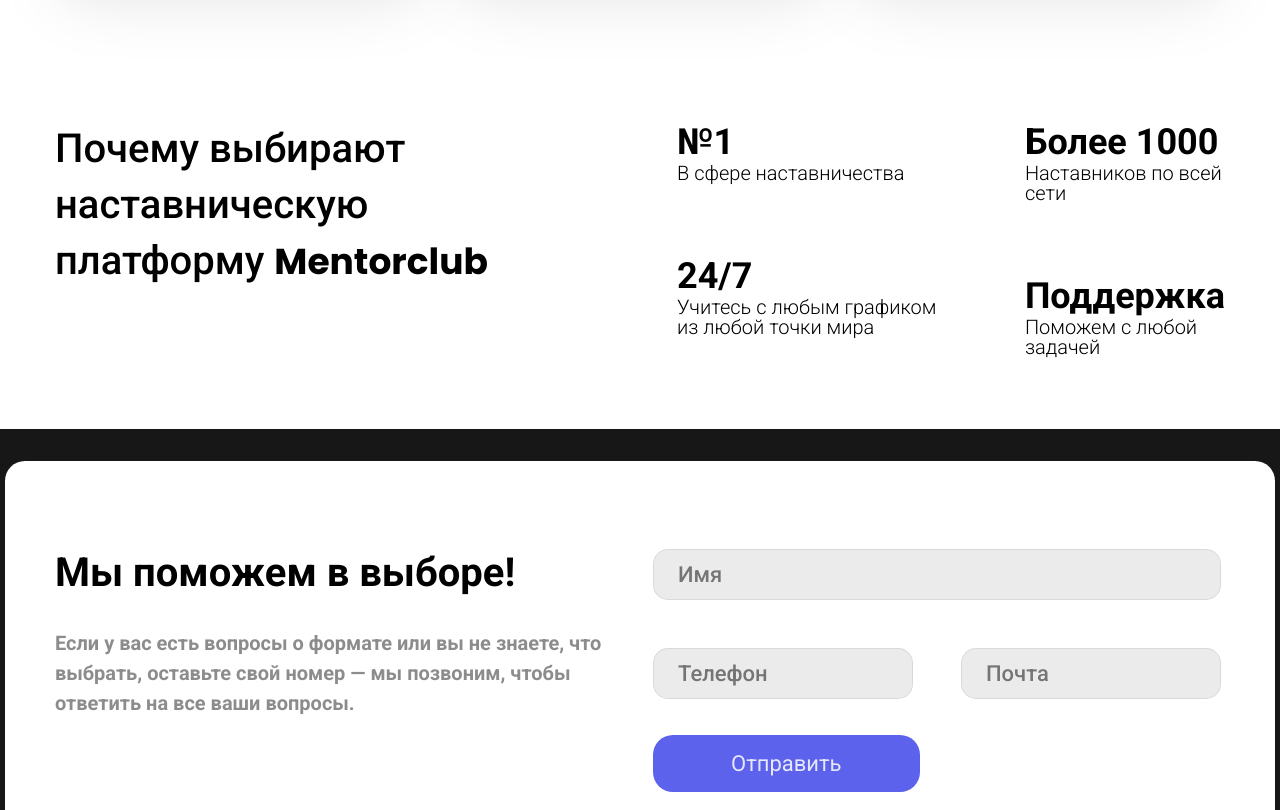
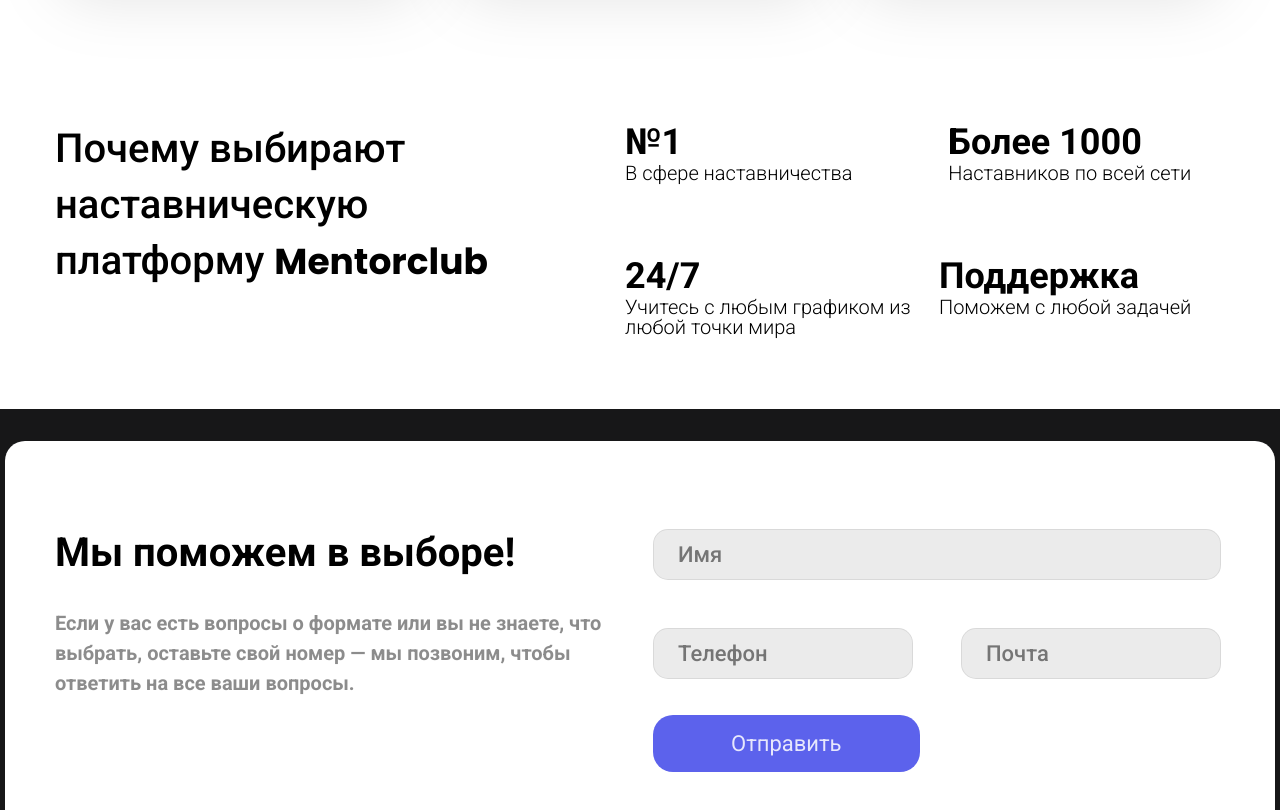
Before and after one commit to ArthurNyan/Mentorclub, a plain HTML site: page media.html in a window 1280 px wide. Shown: the part 1990-2800 px from the top of the page. Drawn offline with Linux system fonts and the light colour scheme.

Commit message:
join and fix

```diff
--- a/css/main.sass
+++ b/css/main.sass
@@ -7,8 +7,9 @@ body
 
 .header
     height: 816px
-    background-image: url("../img/imgmain/bg-header.png")
+    background-image: url("../img/imgmain/bg-header-2.png")
     background-repeat: no-repeat
+    background-position: center
     color: white
 
     ul
@@ -185,19 +186,20 @@ body
         font-weight: 300
         font-size: 20px
         line-height: 100%
-        margin-bottom: 72px
 
 
 .why-parametrs
-    display: flex
-    margin-left: 152px
+    display: block
+    margin-left: 100px
 
 .first-block, .second-block
-    max-width: 290px
-
-.second-block
-    margin-left: 64px
-
+    display: flex
+    justify-content: space-between
+    margin-bottom: 72px
+    div + div
+        margin-left: 24px
+    div
+        max-width: 290px
 .color-black
     background: #171718
     .block-conty
--- a/media.html
+++ b/media.html
@@ -81,14 +81,14 @@
                         <p>В сфере наставничества</p>
                     </div>
                     <div>
-                        <span>24/7</span>
-                        <p>Учитесь с любым графиком из любой точки мира</p>
+                        <span>Более 1000</span>
+                        <p>Наставников по всей сети</p>
                     </div>
                 </div>
                 <div class="second-block">
                     <div>
-                        <span>Более 1000</span>
-                        <p>Наставников по всей сети</p>
+                        <span>24/7</span>
+                        <p>Учитесь с любым графиком из любой точки мира</p>
                     </div>
                     <div >
                         <span>Поддержка</span>
```
Also changed, not shown: css/main.css, 2 other files.
